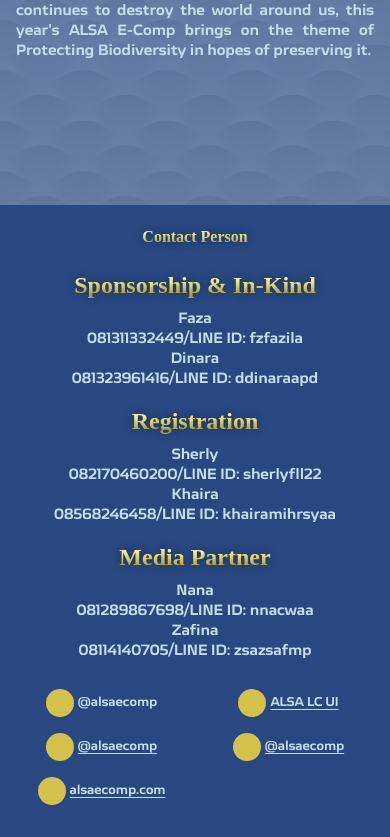
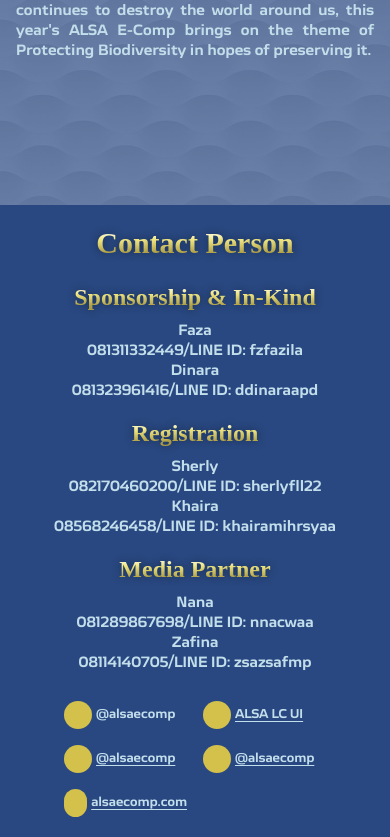
Before and after one commit to absolutepraya/alsa-ecomp, a Next.js app: page /about in a window 390 px wide. Shown: the part 983-1820 px from the top of the page. Built offline with nearby package versions, Linux system fonts and the light colour scheme.

Commit message:
feat: update version to 1.1 and improve footer layout for better responsiveness

```diff
--- a/src/components/footer.jsx
+++ b/src/components/footer.jsx
@@ -5,11 +5,11 @@
     <div className="flex w-full flex-col items-center gap-y-5 bg-background py-5 text-foreground">
       <GoldText
         text="Contact Person"
-        className="text-md font-extrabold lg:text-3xl"
+        className="text-md font-extrabold text-3xl"
       />
 
       <div className="flex w-full flex-col justify-center gap-4 gap-x-6 lg:flex-row">
-        <div className="flex flex-col items-center gap-y-2 lg:lg:w-[20rem]">
+        <div className="flex flex-col items-center gap-y-2 lg:w-[20rem]">
           <GoldText
             text="Sponsorship & In-Kind"
             className="text-2xl font-extrabold"
@@ -47,7 +47,7 @@
         </div>
       </div>
 
-      <div className="mt-2 grid w-full grid-cols-2 place-items-center gap-4 px-4 lg:grid-cols-5">
+      <div className="mt-2 grid w-full grid-cols-2 gap-4 px-16 lg:flex lg:flex-row lg:justify-center lg:gap-x-4">
         <div className="flex flex-row items-center gap-x-1 text-xs">
           <div className="h-7 w-7 rounded-full bg-gold" />
           <p className="">@alsaecomp</p>
```
Also changed, not shown: 1 other file (tests, documents, lock files or other folders).
